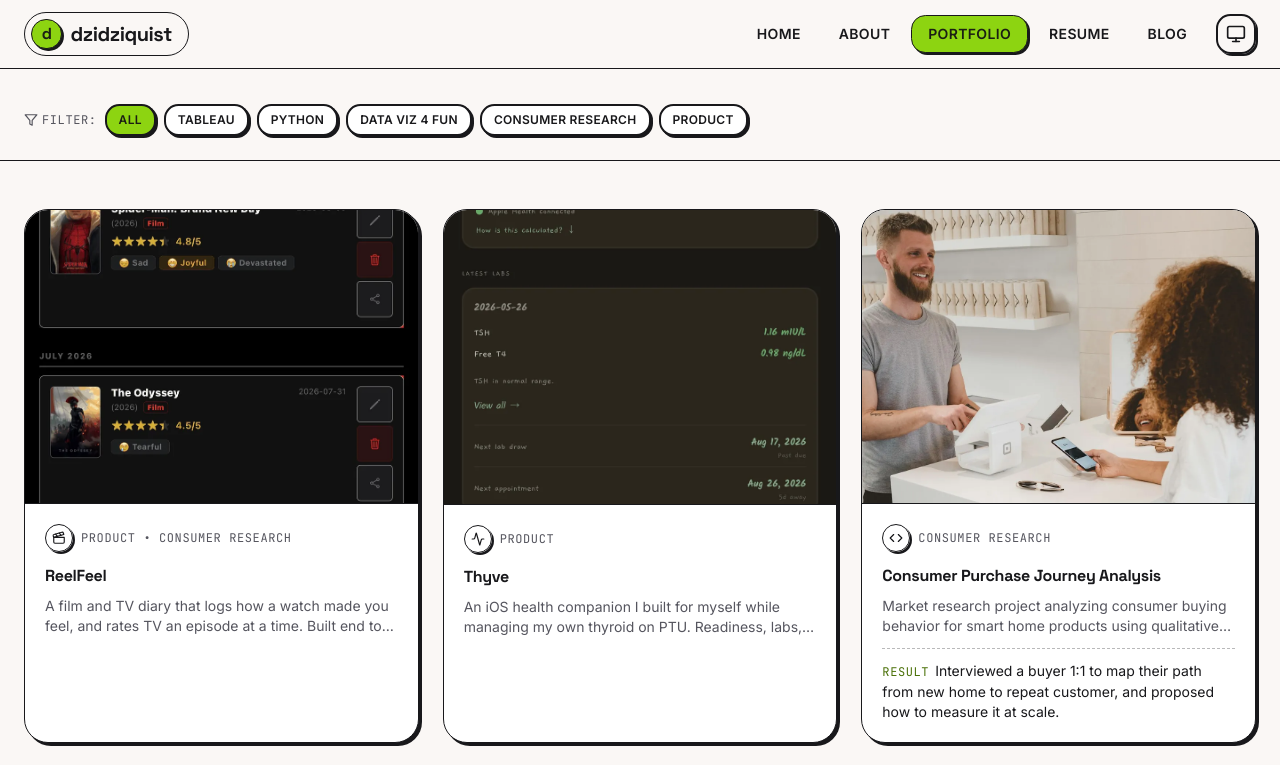
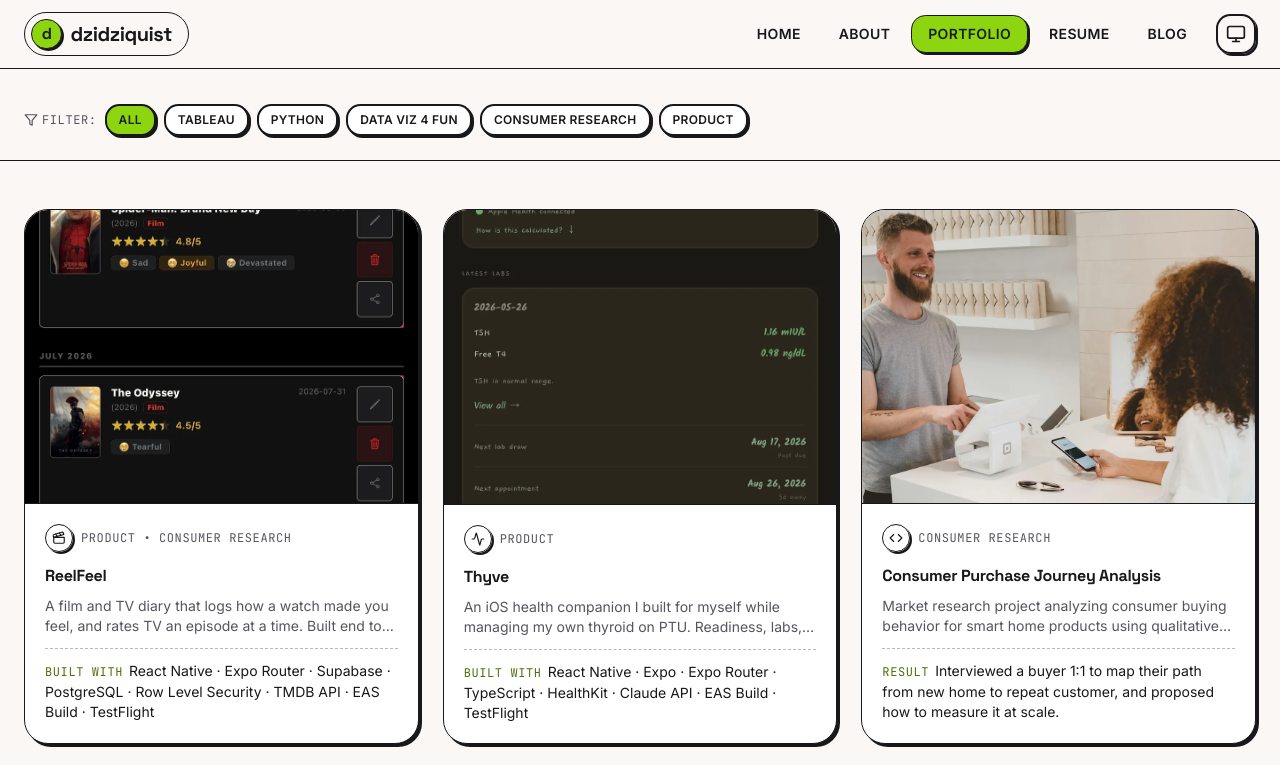
Before and after one commit to dzidziquist/dzidziquist.github.io, a React (Vite) app: page /portfolio in a window 1280 px wide. Shown: the top 765 px of the page. Built offline with nearby package versions, Linux system fonts and the light colour scheme.

Commit message:
Portfolio cards: every card ends with a dashed rule, then the result or the tools used
Co-Authored-By: Claude Opus 5.5 <noreply@anthropic.com>
Claude-Session: https://claude.ai/code/session_01TgxwP7nWtZXxsL7pdgopaC

```diff
--- a/src/pages/Portfolio.tsx
+++ b/src/pages/Portfolio.tsx
@@ -68,16 +68,25 @@ const PortfolioCard = ({ project, index, projectCategories, Icon }: { project: t
               {project.title}
             </h2>
 
-            <p className="text-sm text-muted-foreground line-clamp-2" style={{ textTransform: 'none' }}>
+            {/* Two lines kept even for short descriptions, so the dashed rule lines up across a row */}
+            <p className="text-sm text-muted-foreground line-clamp-2 min-h-[2lh]" style={{ textTransform: 'none' }}>
               {project.description}
             </p>
 
-            {project.impact && (
-              <p className="mt-3 pt-3 border-t border-dashed border-foreground/30 text-sm text-foreground" style={{ textTransform: 'none' }}>
-                <span className="mono-label text-primary mr-1.5">Result</span>
-                {project.impact}
-              </p>
-            )}
+            {/* Every card ends the same way: the result where there is one, otherwise the tools used */}
+            <p className="mt-3 pt-3 border-t border-dashed border-foreground/30 text-sm text-foreground" style={{ textTransform: 'none' }}>
+              {project.impact ? (
+                <>
+                  <span className="mono-label text-primary mr-1.5">Result</span>
+                  {project.impact}
+                </>
+              ) : (
+                <>
+                  <span className="mono-label text-primary mr-1.5">Built with</span>
+                  {project.tools.join(" · ")}
+                </>
+              )}
+            </p>
           </div>
 
           <div className="absolute top-3 right-3 p-2 text-primary-foreground border border-foreground opacity-0 group-hover:opacity-100 transition-all duration-300"
```
